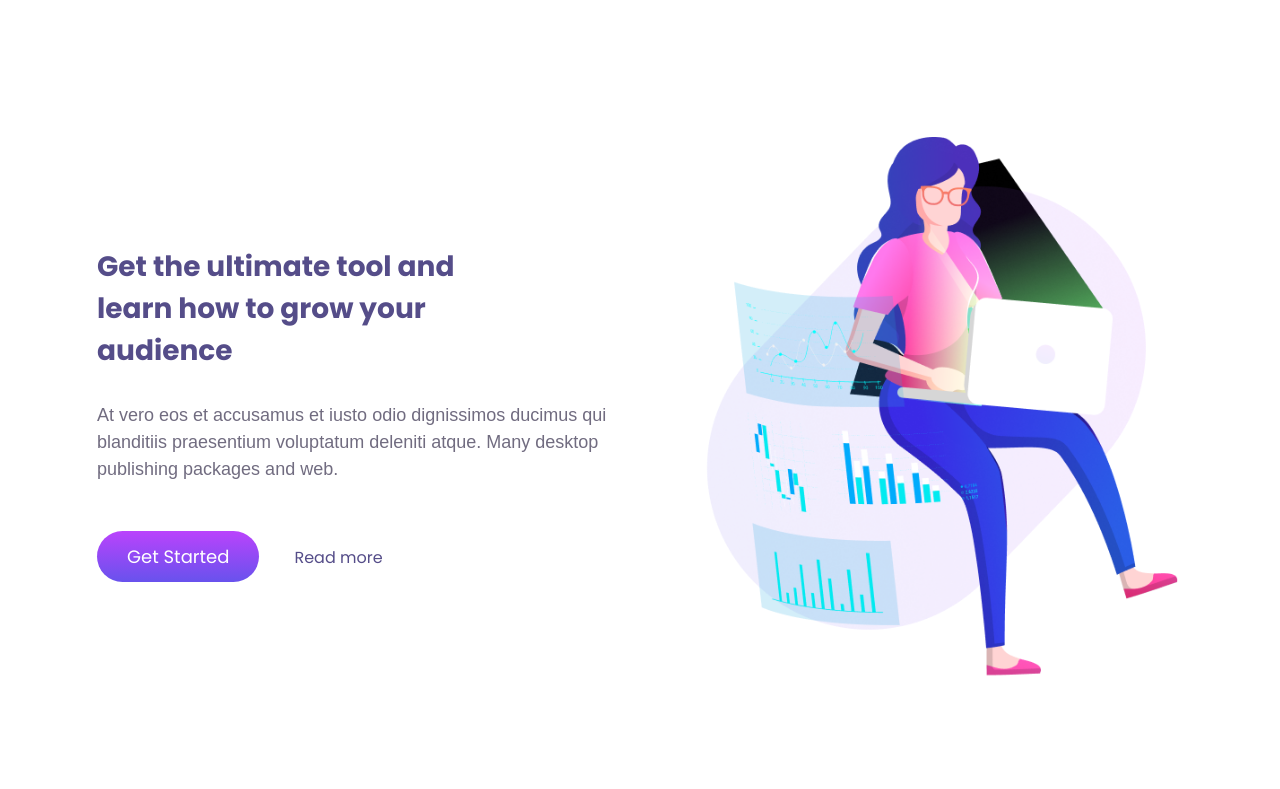
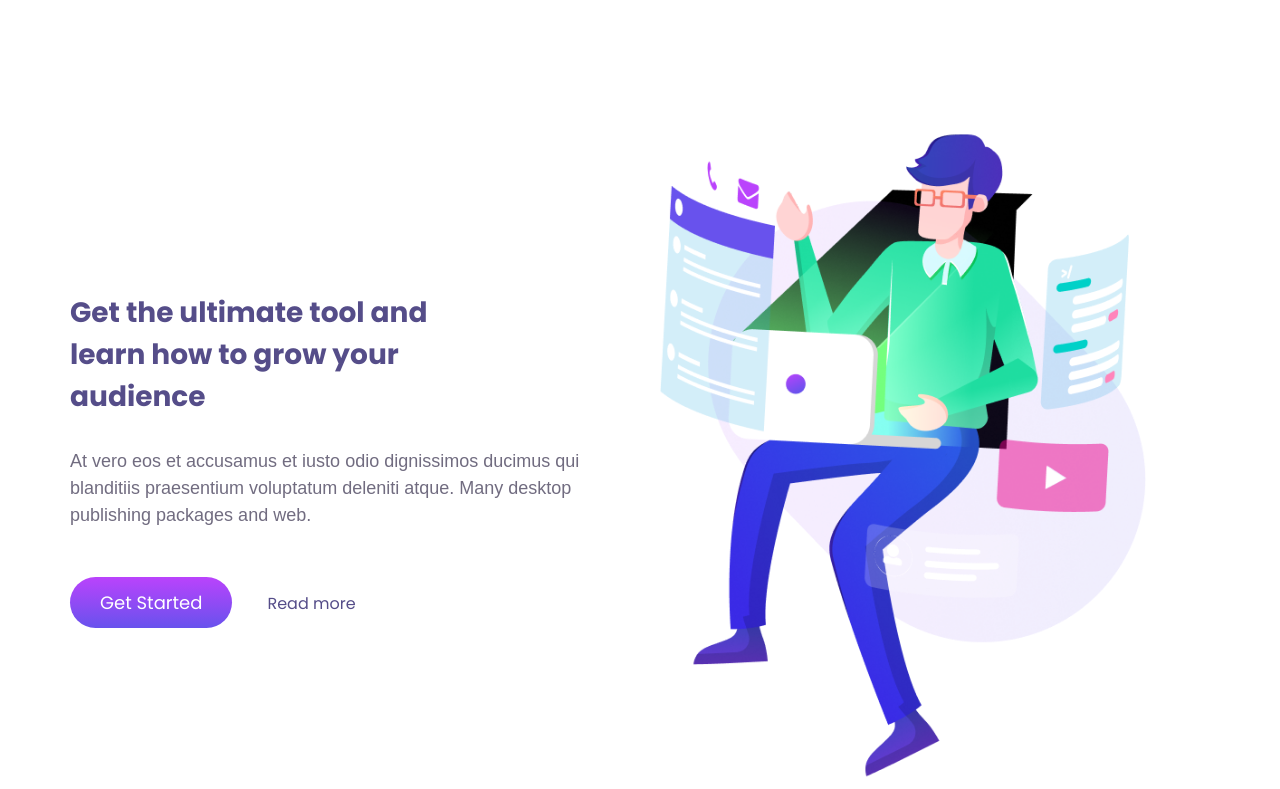
Before and after one commit to SoborevDima/course, a plain HTML site: page landing/index.html in a window 1280 px wide. Shown: the part 2023-2812 px from the top of the page. Before the commit the page ends 2720 px from the top, so only its background shows below. Drawn offline with Linux system fonts and the light colour scheme.

Commit message:
Добавил атрибут reverse

```diff
--- a/landing/index.html
+++ b/landing/index.html
@@ -119,8 +119,8 @@
             </div>
         </div>
         <div class="article article_reverse">
-            <img src="/landing/img/woman.png" alt="woman" class="article__img">
-            <div class="article__content">
+            <img src="/landing/img/man.png" alt="man" class="article__img">
+            <div class="article__content__reverse">
                 <h2 class="acricle__title">
                     Get the ultimate tool and learn how to grow your audience
                 </h2>
--- a/landing/main.css
+++ b/landing/main.css
@@ -300,12 +300,17 @@ h1,h2,h3 {
 }
 
 .article__content {
-    padding-left: 3rem;
+    padding-left: 6rem;
+}
+
+.article__content__reverse {
+    margin-left: 6rem;
+    padding-right: 6rem;
 }
 
 .acricle__title {
     margin-bottom: 3rem;
-    width: 41rem;
+    width: 412px;
     font-size: 2.8rem;
     line-height: 1.5;
 }
```
Also changed, not shown: landing/img/man.png (added).
